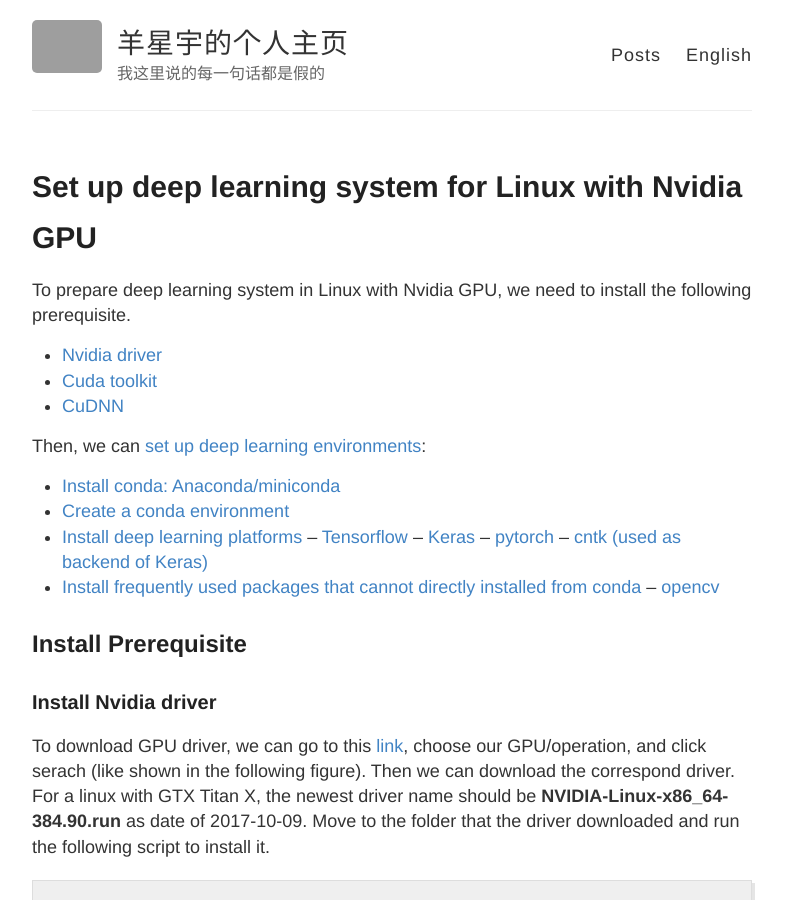
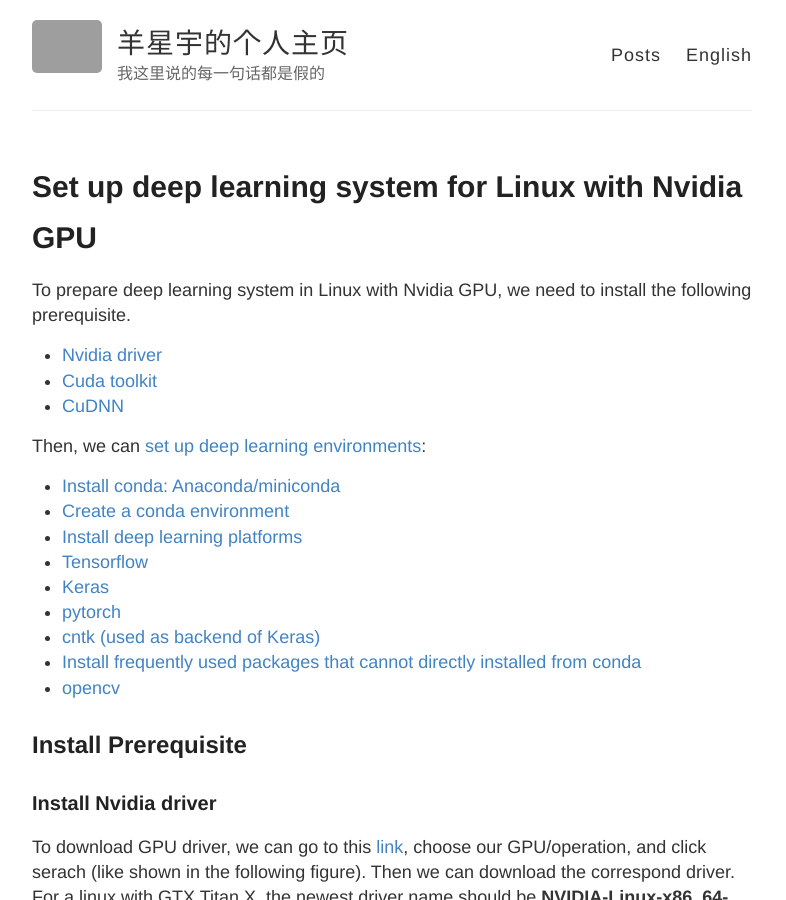
Before and after one commit to xysheep/bioyangcn, a Jekyll site: the page built from _posts/2017-10-9-Set up deep learning system for Linux with Nvidia GPU.md, in a window 1280 px wide and 900 px high. Shown: the whole window, without its empty margins (248-1034 px from the left). Built offline with Jekyll 4.4.1, drawn with Linux system fonts in a browser that asks for light colours; grey boxes are pictures that could not be loaded.

```diff
--- a/_posts/2017-10-9-Set up deep learning system for Linux with Nvidia GPU.md
+++ b/_posts/2017-10-9-Set up deep learning system for Linux with Nvidia GPU.md
@@ -12,12 +12,12 @@ Then, we can [set up deep learning environments](#Set up deep learning environme
 - [Install conda: Anaconda/miniconda](#Install Conda)
 - [Create a conda environment](#Create a conda environment)
 - [Install deep learning platforms](#Install deep learning platforms)
--- [Tensorflow](#tensorflow)
--- [Keras](#Keras)
--- [pytorch](#pytorch)
--- [cntk (used as backend of Keras)](#CNTK)
+ - [Tensorflow](#tensorflow)
+ - [Keras](#Keras)
+ - [pytorch](#pytorch)
+ - [cntk (used as backend of Keras)](#CNTK)
 - [Install frequently used packages that cannot directly installed from conda](#Install frequently used packages)
--- [opencv](#opencv)
+ - [opencv](#opencv)
 <!--more-->
 
 
```
